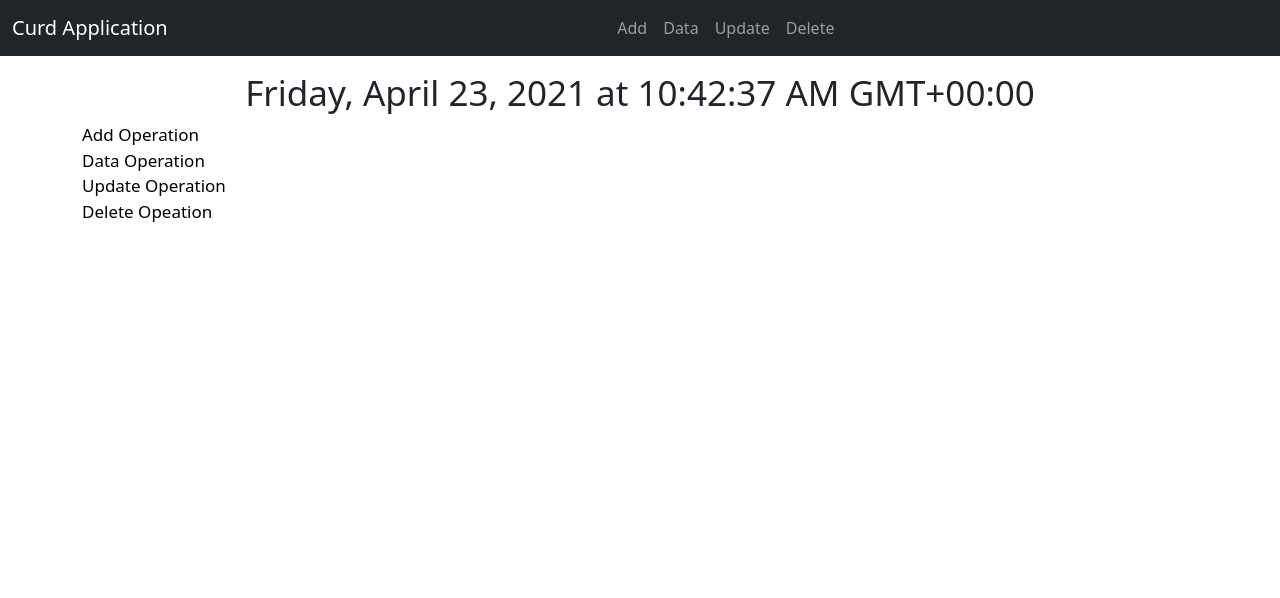
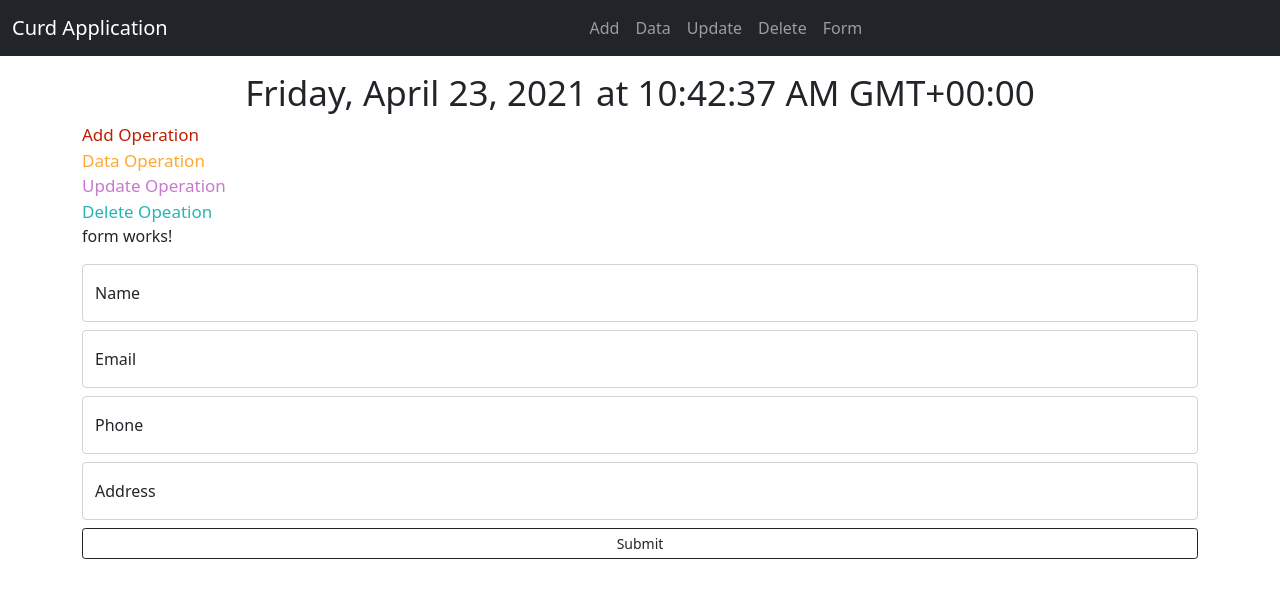
Before and after one commit to Web-Developm/angular-topics-application, an Angular app: page /form in a window 1280 px wide. Before the commit this address led to /. Shown: the top 598 px of the page. Built offline with nearby package versions, Linux system fonts and the light colour scheme.

Commit message:
add form component

```diff
--- a/src/app/app-routing.module.ts
+++ b/src/app/app-routing.module.ts
@@ -4,6 +4,7 @@ import { AddComponent } from '../app/add/add.component';
 import { DataComponent } from '../app/data/data.component';
 import { UpdateComponent } from '../app/update/update.component';
 import { DeleteComponent } from '../app/delete/delete.component';
+import { FormComponent } from '../app/form/form.component';
 
 
 const routes: Routes = [
@@ -21,6 +22,10 @@ const routes: Routes = [
 
   {
     path: 'delete', component: DeleteComponent
+  },
+
+  {
+    path: 'form', component: FormComponent
   }
 ];
 
@@ -29,4 +34,4 @@ const routes: Routes = [
   exports: [RouterModule]
 })
 export class AppRoutingModule { }
-export const route = [AddComponent, DataComponent, UpdateComponent, DeleteComponent]
+export const route = [AddComponent, DataComponent, UpdateComponent, DeleteComponent, FormComponent]
--- a/src/app/app.component.html
+++ b/src/app/app.component.html
@@ -21,6 +21,10 @@
         <li class="nav-item">
           <a class="nav-link" routerLink="/delete">Delete</a>
         </li>
+
+        <li class="nav-item">
+          <a class="nav-link" routerLink="/form">Form</a>
+        </li>
       </ul>
     </div>
   </div>
@@ -32,16 +36,16 @@
   <div *ngFor="let name of operation">
     <div [ngSwitch]="name.name">
       <div *ngSwitchCase="'add'"><a routerLink="/add"
-          [ngStyle]="{'text-decoration':'none', 'color':'black','font-size':'17px'}">Add
+          [ngStyle]="{'text-decoration':'none', 'color':'#bd2000','font-size':'17px'}">Add
           Operation</a></div>
       <div *ngSwitchCase="'data'"><a routerLink="/data"
-          [ngStyle]="{'text-decoration':'none','color':'black', 'font-size':'17px'}">Data
+          [ngStyle]="{'text-decoration':'none','color':'#fea82f', 'font-size':'17px'}">Data
           Operation</a></div>
       <div *ngSwitchCase="'update'"><a routerLink="/update"
-          [ngStyle]="{'text-decoration':'none', 'color':'black', 'font-size':'17px'}">Update
+          [ngStyle]="{'text-decoration':'none', 'color':'#c67ace', 'font-size':'17px'}">Update
           Operation</a></div>
       <div *ngSwitchCase="'delete'"><a routerLink="/delete"
-          [ngStyle]="{'text-decoration':'none', 'color':'black', 'font-size':'17px'}">Delete
+          [ngStyle]="{'text-decoration':'none', 'color':'#28b5b5', 'font-size':'17px'}">Delete
           Opeation</a></div>
     </div>
   </div>
--- /dev/null
+++ b/src/app/form/form.component.html
@@ -0,0 +1,39 @@
+<div class="container">
+  <p>form works!</p>
+
+  <div [formGroup]="data1">
+
+    <div class="form-floating mb-2">
+      <input type="text" class="form-control" id="name" name="name" formControlName="name" placeholder="Name">
+      <label for="name">Name</label>
+    </div>
+
+    <div [formGroup]="data2">
+      <div class="form-floating mb-2">
+        <input type="text" class="form-control" id="email" name="email" formControlName="email" placeholder="Email">
+        <label for="email">Email</label>
+      </div>
+    </div>
+
+    <div class="form-floating mb-2">
+      <input type="text" class="form-control" id="phone" name="phone" formControlName="phone" placeholder="Phone">
+      <label for="phone">Phone</label>
+    </div>
+
+    <div [formGroup]="data2">
+      <div class="form-floating mb-2">
+        <input type="text" class="form-control" id="address" name="address" formControlName="address"
+          placeholder="Address">
+        <label for="address">Address</label>
+      </div>
+    </div>
+
+    <div class="d-grid gap-2">
+      <button (click)="display()" type="button" class="btn btn-sm btn-outline-dark">Submit</button>
+    </div>
+
+
+
+
+  </div>
+</div>
--- /dev/null
+++ b/src/app/form/form.component.ts
@@ -0,0 +1,36 @@
+import { Component, OnInit } from '@angular/core';
+import { FormControl, FormGroup,FormBuilder } from '@angular/forms';
+
+@Component({
+  selector: 'app-form',
+  templateUrl: './form.component.html',
+  styleUrls: ['./form.component.css']
+})
+export class FormComponent implements OnInit {
+
+  constructor(private fb:FormBuilder) { }
+
+  data1=this.fb.group({
+    name:this.fb.control(''),
+    phone:this.fb.control('')
+  });
+
+  data2=this.fb.group({
+    email:this.fb.control(''),
+    address:this.fb.control('')
+  })
+
+  display():void{
+    console.log(this.data1.value);
+    console.log(this.data2.value);
+    alert("Successfull");
+    this.data1.reset();
+    this.data2.reset();
+  }
+
+
+
+  ngOnInit(): void {
+  }
+
+}
```
Also changed, not shown: src/app/app.module.ts (+5 -3 lines), src/app/form/form.component.css (added), 1 other file (tests, documents, lock files or other folders).
